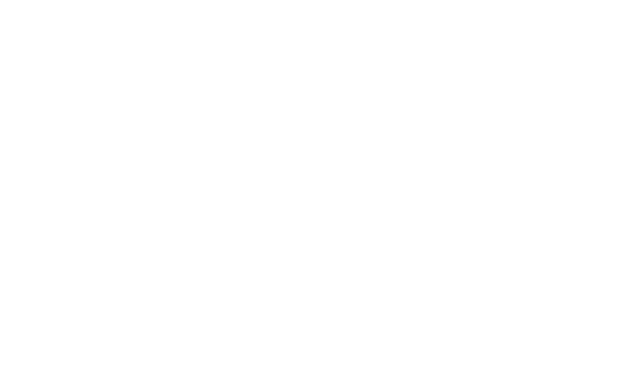
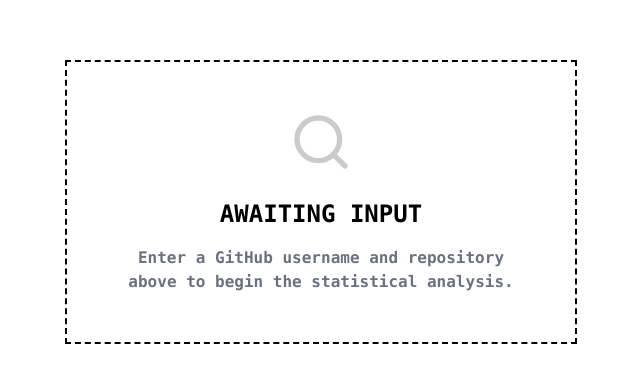
Before and after one commit to komed3/jsdelivr-gh-stats, a React (Vite) app: page / in a window 1280 px wide. Shown: the part 108-490 px from the top of the page, without its empty margins (319-959 px from the left). Built offline with nearby package versions, Linux system fonts and the light colour scheme.

Commit message:
add components to app

```diff
--- a/src/App.tsx
+++ b/src/App.tsx
@@ -2,6 +2,9 @@
 import type { JsDelivrResponse, Period } from './types';
 import { calculateTrend, formatDate } from './utils';
 
+import { EmptyState } from './components/EmptyState';
+import { ErrorMessage } from './components/ErrorMessage';
+import { LoadingState } from './components/LoadingState';
 import { Patterns } from './components/Patterns';
 
 const PERIODS: { value: Period; label: string }[] = [
@@ -73,6 +76,10 @@
     return ( <div className="min-h-screen bg-white text-black font-mono selection:bg-black selection:text-white">
         <Patterns />
 
-        <main className="max-w-7xl mx-auto px-4 sm:px-6 lg:px-8 py-10"></main>
+        <main className="max-w-7xl mx-auto px-4 sm:px-6 lg:px-8 py-10">
+            { error && <ErrorMessage error={ error } /> }
+            { ! hasSearched && ! loading && <EmptyState /> }
+            { loading && <LoadingState /> }
+        </main>
     </div> );
 }
```
